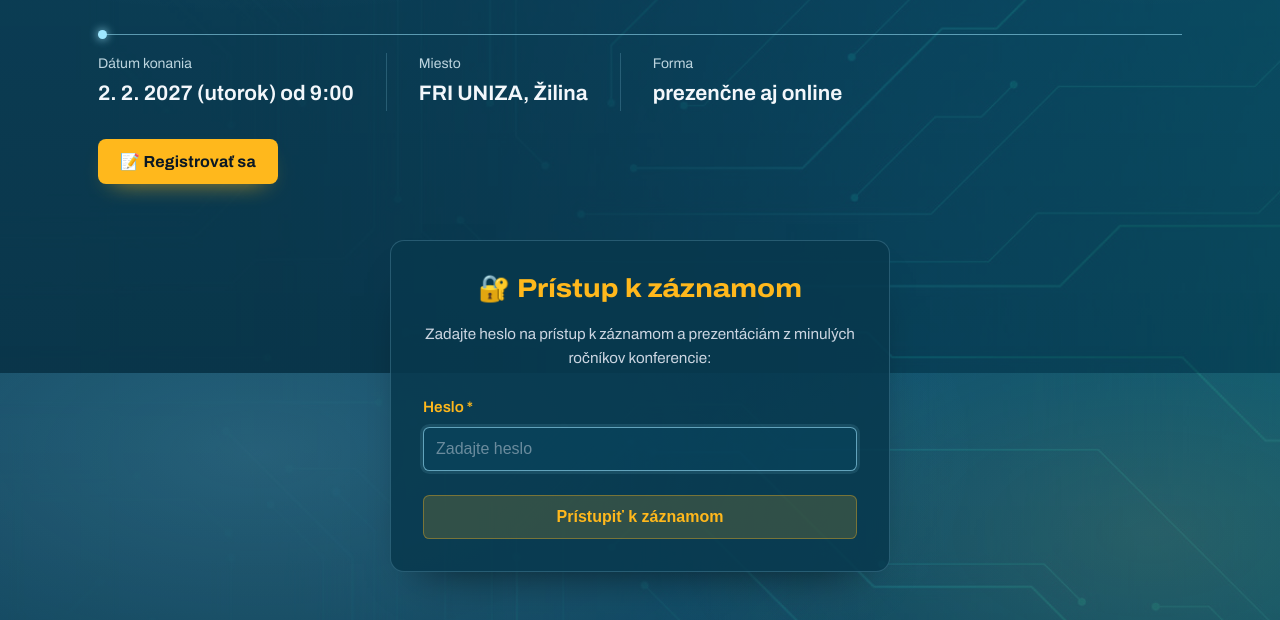
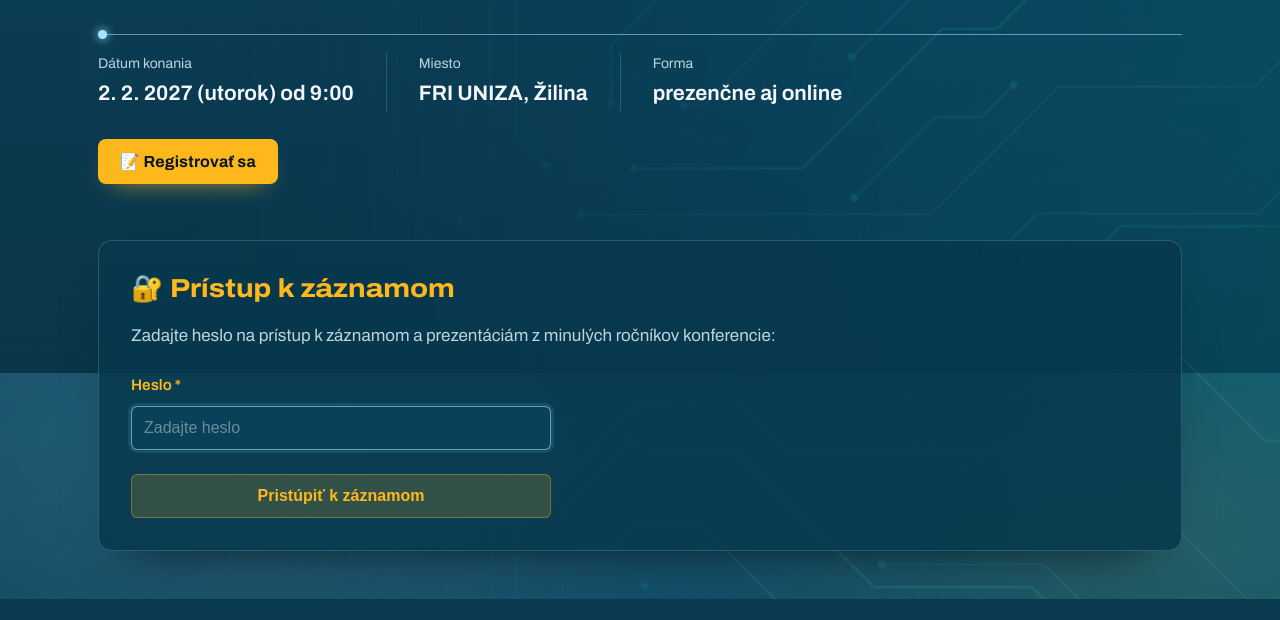
Before and after one commit to hrkut/aifri, a Laravel app: page /zaznamy in a window 1280 px wide. Shown: the part 427-1047 px from the top of the page. After the commit the page ends 1026 px from the top, so only its background shows below. Run offline with Laravel 12, Linux system fonts and the light colour scheme; data comes from the database, SQL or seed files in the repository.

Commit message:
Widen the recordings access card and fix button typo
- "Prístup k záznamom" card spans the full width like the cards on the other
  sub-pages, heading and text left-aligned; the form itself stays max 420px
- button text "Prístupiť" corrected to "Pristúpiť k záznamom"

Co-Authored-By: Claude Opus 5.5 <noreply@anthropic.com>

```diff
--- a/resources/views/recordings/login.blade.php
+++ b/resources/views/recordings/login.blade.php
@@ -75,13 +75,13 @@
              sub="Videozáznamy a prezentácie príspevkov" />
 
 <div class="stack">
-    <div class="card" style="max-width: 500px; width: 100%; margin: 0 auto;">
-        <h2 style="text-align: center;">🔐 Prístup k záznamom</h2>
-        <p style="color: #cbd5e1; text-align: center; margin-bottom: 1.5rem; font-size: 0.95rem;">
+    <div class="card">
+        <h2>🔐 Prístup k záznamom</h2>
+        <p style="margin-bottom: 1.5rem;">
             Zadajte heslo na prístup k záznamom a prezentáciám z minulých ročníkov konferencie:
         </p>
 
-        <form method="POST" action="{{ route('recordings.authenticate') }}" novalidate>
+        <form method="POST" action="{{ route('recordings.authenticate') }}" novalidate style="max-width: 420px;">
             @csrf
 
             <div class="login-form-group">
@@ -101,7 +101,7 @@
                 @enderror
             </div>
 
-            <button type="submit" class="btn-submit">Prístupiť k záznamom</button>
+            <button type="submit" class="btn-submit">Pristúpiť k záznamom</button>
         </form>
 
     </div>
```
